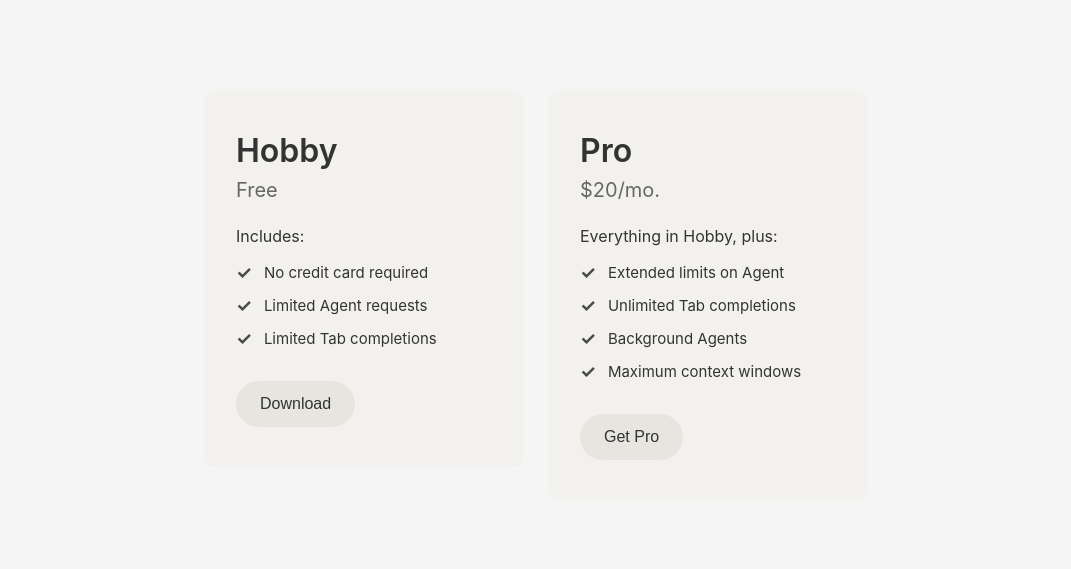
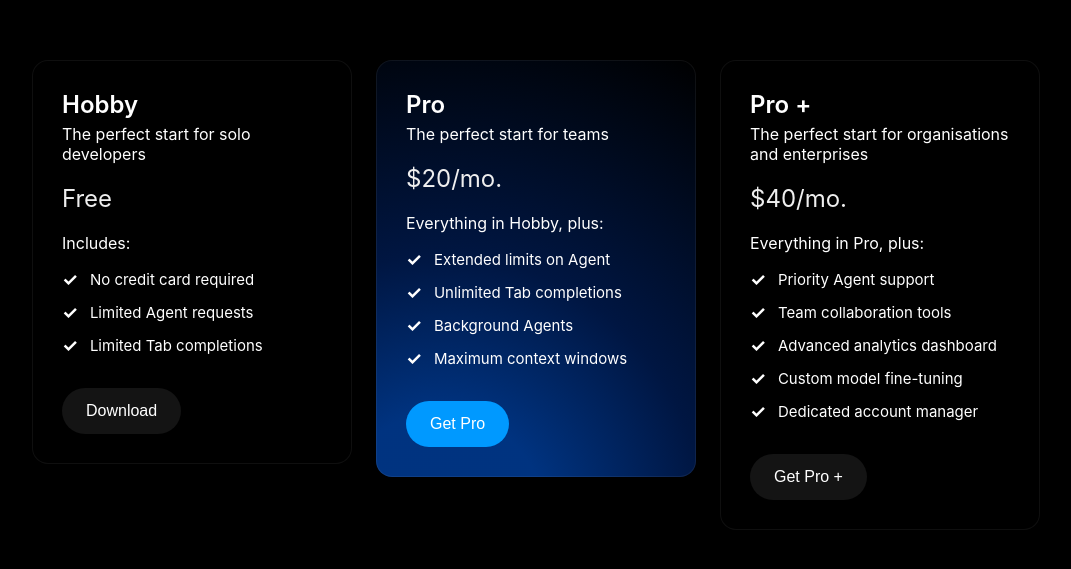
Before and after one commit to wangchu-ship-it/first-git-project, a plain HTML site: page index.html in a window 1280 px wide. Shown: the part 105-674 px from the top of the page, without its empty margins (104-1175 px from the left). Drawn offline with Linux system fonts and the light colour scheme.

Commit message:
html and css change

```diff
--- a/index.html
+++ b/index.html
@@ -8,8 +8,9 @@
 </head>
 <body>
     <div class="cards-container">
-        <div class="card">
+        <div class="card-hobby">
             <h1 class="card-title">Hobby</h1>
+            <h2 class="card-subtitle">The perfect start for solo developers</h2>
             <p class="card-price">Free</p>
             <div class="card-content">
                 <p class="includes-text">Includes:</p>
@@ -30,8 +31,9 @@
             </div>
             <button class="download-button">Download</button>
         </div>
-        <div class="card">
+        <div class="card-pro">
             <h1 class="card-title">Pro</h1>
+            <h2 class="card-subtitle">The perfect start for teams</h2>
             <p class="card-price">$20/mo.</p>
             <div class="card-content">
                 <p class="includes-text">Everything in Hobby, plus:</p>
@@ -56,6 +58,37 @@
             </div>
             <button class="download-button">Get Pro</button>
         </div>
+        <div class="card-pro-plus">
+            <h1 class="card-title">Pro +</h1>
+            <h2 class="card-subtitle">The perfect start for organisations and enterprises</h2>
+            <p class="card-price">$40/mo.</p>
+            <div class="card-content">
+                <p class="includes-text">Everything in Pro, plus:</p>
+                <ul class="features-list">
+                    <li>
+                        <span class="checkmark">✓</span>
+                        Priority Agent support
+                    </li>
+                    <li>
+                        <span class="checkmark">✓</span>
+                        Team collaboration tools
+                    </li>
+                    <li>
+                        <span class="checkmark">✓</span>
+                        Advanced analytics dashboard
+                    </li>
+                    <li>
+                        <span class="checkmark">✓</span>
+                        Custom model fine-tuning
+                    </li>
+                    <li>
+                        <span class="checkmark">✓</span>
+                        Dedicated account manager
+                    </li>
+                </ul>
+            </div>
+            <button class="download-button">Get Pro +</button>
+        </div>
     </div>
 </body>
 </html>
--- a/styles.css
+++ b/styles.css
@@ -6,7 +6,7 @@
 
 body {
     font-family: -apple-system, BlinkMacSystemFont, 'Segoe UI', Roboto, Oxygen, Ubuntu, Cantarell, sans-serif;
-    background-color: #f5f5f5;
+    background-color: #000000;
     display: flex;
     justify-content: center;
     align-items: center;
@@ -23,25 +23,34 @@ body {
     align-items: flex-start;
 }
 
-.card {
-    background-color: #f2f1ed;
-    border-radius: 12px;
-    padding: 40px 32px;
+.cards-container .card-hobby, .cards-container .card-pro, .cards-container .card-pro-plus {
+    background-color: linear-gradient(to bottom, #000000, #ffffff0f);
+    border-radius: 16px;
+    padding: 30px 30px;
     width: 320px;
     flex-shrink: 0;
+    box-shadow: inset 0 0 0 1px #ffffff0f;
 }
 
 .card-title {
-    font-size: 32px;
+    font-size: 24px;
     font-weight: 600;
-    color: #333;
-    margin-bottom: 8px;
+    color: #ffffff;
+    margin-bottom: 5px;
+}
+
+.card-subtitle {
+    font-size: 16px;
+    font-weight: 400;
+    color: #ffffff;
+    margin-bottom: 20px;
 }
 
 .card-price {
-    font-size: 20px;
-    color: #666;
-    margin-bottom: 24px;
+    font-size: 24px;
+    font-weight: 400;
+    color: #efefef;
+    margin-bottom: 20px;
 }
 
 .card-content {
@@ -50,7 +59,7 @@ body {
 
 .includes-text {
     font-size: 16px;
-    color: #333;
+    color: #ffffff;
     margin-bottom: 16px;
 }
 
@@ -64,11 +73,11 @@ body {
     align-items: center;
     margin-bottom: 12px;
     font-size: 15px;
-    color: #333;
+    color: #ffffff;
 }
 
 .checkmark {
-    color: #4a4a4a;
+    color: #ffffff;
     font-size: 18px;
     margin-right: 12px;
     font-weight: bold;
@@ -76,21 +85,35 @@ body {
 
 .download-button {
     width: fit-content;
-    background-color: #e6e5e0;
+    background-color: #ffffff14;
     border: none;
     border-radius: 999px;
     padding: 14px 24px;
     font-size: 16px;
     font-weight: 500;
-    color: #333;
+    color: #ffffff;
     cursor: pointer;
     transition: background-color 0.2s ease;
 }
 
 .download-button:hover {
-    background-color: #D8D6CE;
+    background-color: #2c2c2c;
 }
 
 .download-button:active {
     background-color: #D8D6CE;
 }
+
+
+.cards-container .card-pro {
+    background-color: rgba(255, 255, 255, 1);
+    background: radial-gradient(circle at 20% 110%, rgba(0, 102, 255, 0.5) 20%, rgba(0, 22, 66, 1) 50%, rgba(0, 0, 0, 1) 100%);
+}
+
+.cards-container .card-pro .download-button {
+    background-color: #0099ff;
+}
+
+.cards-container .card-pro .download-button:hover {
+    background-color: #0068b3;
+}
```
